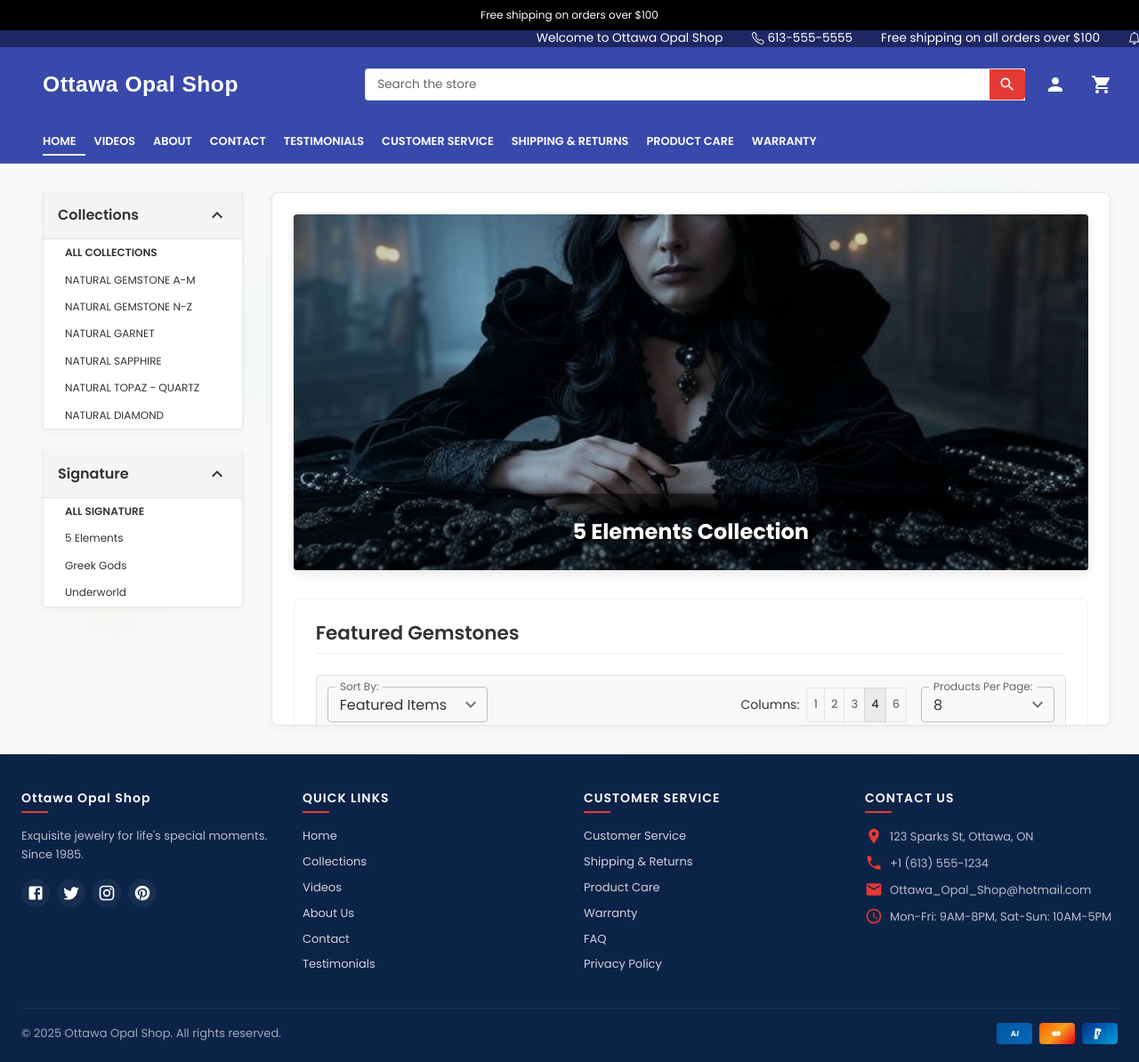
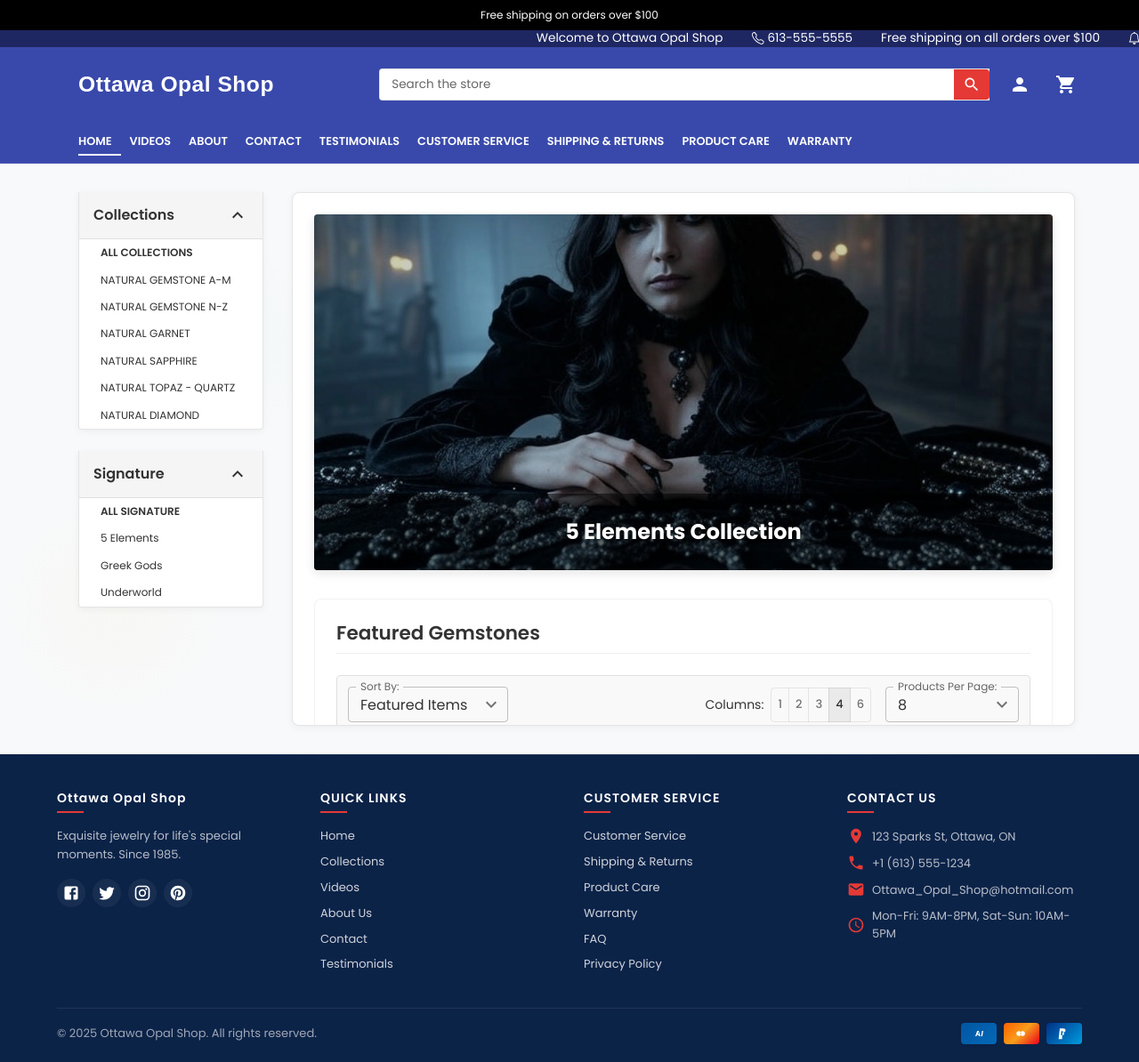
Before and after one commit to superbrucem/git-Projects-jewelryReactUI, a React (Vite) app: page / in a window 1280 px wide. Shown: the whole page at 89% size. Built offline with nearby package versions, Linux system fonts and the light colour scheme.

Commit message:
add more width

```diff
--- a/src/components/Footer.jsx
+++ b/src/components/Footer.jsx
@@ -177,7 +177,7 @@
     <FooterContainer>
       <Container maxWidth="xl" sx={{
         width: '100%',
-        maxWidth: { xs: '100%', sm: '100%', md: '100%', lg: '1600px', xl: '1800px' }
+        maxWidth: { xs: '100%', sm: '100%', md: '100%', lg: '1200px', xl: '1400px' }
       }}>
         <Grid container spacing={4}>
           {/* Company Info */}
--- a/src/components/Header.jsx
+++ b/src/components/Header.jsx
@@ -302,7 +302,8 @@
         alignItems: 'center',
         justifyContent: 'center',
         overflow: 'hidden', // Hide overflow for scrolling effect
-        position: 'relative'
+        position: 'relative',
+        maxWidth: '100%'
       }}>
         <Box sx={{
           display: 'flex',
@@ -346,7 +347,7 @@
 
       {/* Main header with logo and search */}
       <MainBar>
-        <Container maxWidth="xl" sx={{ width: '100%', maxWidth: { xs: '100%', sm: '100%', md: '100%', lg: '1600px', xl: '1800px' } }}>
+        <Container maxWidth="xl" sx={{ width: '100%', maxWidth: { xs: '100%', sm: '100%', md: '100%', lg: '1200px', xl: '1400px' } }}>
           <Toolbar disableGutters sx={{
             justifyContent: 'space-between',
             minHeight: '56px', /* Reduced from default 64px */
@@ -423,7 +424,7 @@
         backgroundColor: '#3949ab', // Updated blue color from the image
         borderBottom: '1px solid rgba(255, 255, 255, 0.1)'
       }}>
-        <Container maxWidth="xl" sx={{ width: '100%', maxWidth: { xs: '100%', sm: '100%', md: '100%', lg: '1600px', xl: '1800px' } }}>
+        <Container maxWidth="xl" sx={{ width: '100%', maxWidth: { xs: '100%', sm: '100%', md: '100%', lg: '1200px', xl: '1400px' } }}>
           {/* Single row navigation */}
           <Box sx={{
             display: 'flex',
--- a/src/pages/HomePage.jsx
+++ b/src/pages/HomePage.jsx
@@ -62,7 +62,7 @@
       pt: 1, // Reduced top padding
       pb: 4,
       width: '100%',
-      maxWidth: { xs: '100%', sm: '100%', md: '100%', lg: '1600px', xl: '1800px' },
+      maxWidth: { xs: '100%', sm: '100%', md: '100%', lg: '1200px', xl: '1400px' },
       boxSizing: 'border-box' // Include padding in width calculation
     }}>
       <Grid container spacing={3} sx={{ width: '100%', m: 0 }}>
--- a/src/theme/theme.js
+++ b/src/theme/theme.js
@@ -145,10 +145,10 @@
           paddingRight: 24,
         },
         maxWidthXl: {
-          maxWidth: '1800px', // Increased from 1280px for wider layout
+          maxWidth: '1400px', // Reduced from 1800px for a more manageable width
         },
         maxWidthLg: {
-          maxWidth: '1600px', // Increased from 1024px for wider layout
+          maxWidth: '1200px', // Reduced from 1600px for a more manageable width
         },
       },
     },
```
